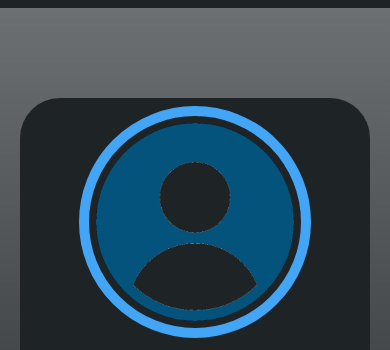
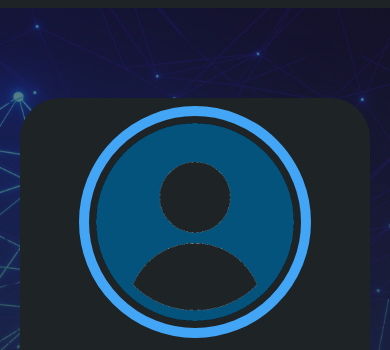
Before and after one commit to LennyServino/LennyServino.github.io, a plain HTML site: page index.html in a window 390 px wide. Shown: the part 91-441 px from the top of the page. Drawn offline with nearby package versions, Linux system fonts and the light colour scheme.

Commit message:
Se agregaron y modificaron imagenes

```diff
--- a/css/estilos.css
+++ b/css/estilos.css
@@ -68,8 +68,8 @@ html{
 
 /* Seccion INICIO */
 .inicio{
-    background: linear-gradient(to top, rgba(30,35,38,1), rgba(30,35,38,.7)),
-    url(../img/j3.jpeg);
+    background: linear-gradient(to top, rgba(30,35,38,1), rgba(30,35,38,.2)),
+    url(../img/fondo3.jpg);
     background-size: cover;
     height: 100vh;
     color: #fff;
@@ -468,8 +468,11 @@ footer .arriba{
         display: block;
     }
     .inicio{
-        background: linear-gradient(to top, rgba(30,35,38,1), rgba(30,35,38,.6)),
-        url(../img/j3.jpeg);
+        background: linear-gradient(to top, rgba(30,35,38,1), rgba(30,35,38,.4)),
+        url(../img/fondo3.jpg);
+        background-size: cover;
+        height: 100vh;
+        color: #fff;
     }
     .sobremi .contenido-section p{
         font: 18px;
```
Also changed, not shown: img/fondo3.jpg (added), 1 other file.
